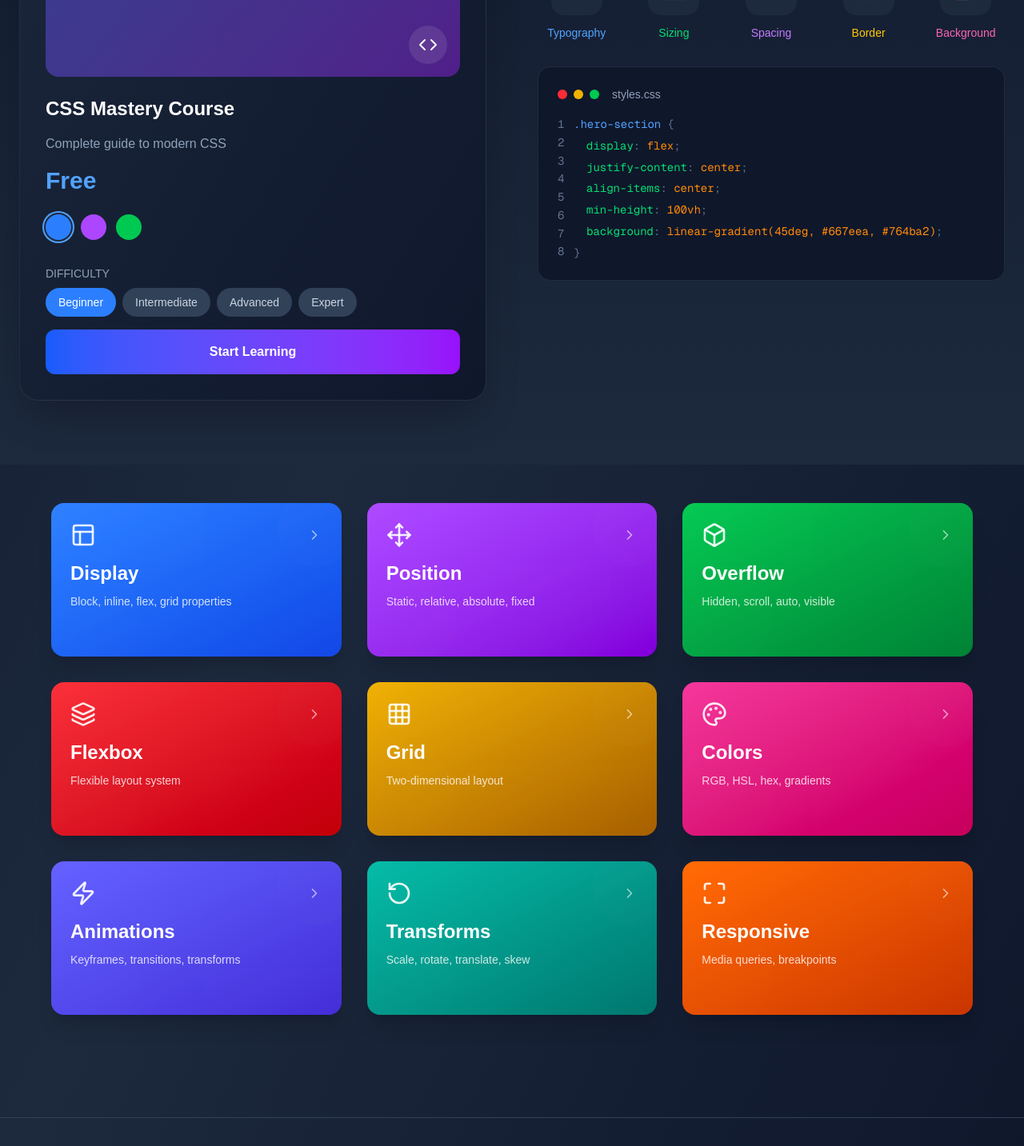
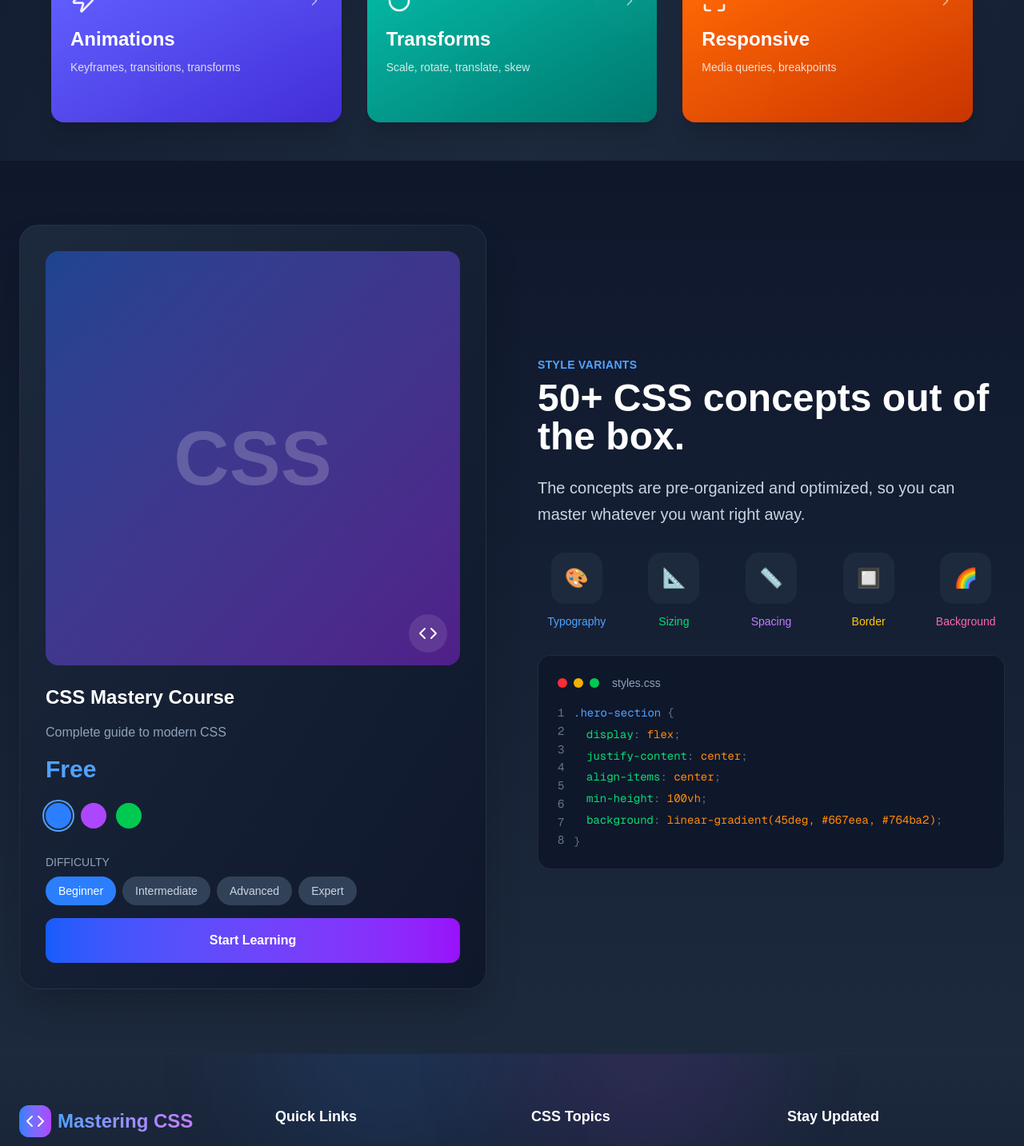
Before and after one commit to essolami/mastering-css, a Next.js app: page / in a window 1280 px wide. Shown: the part 1330-2763 px from the top of the page at 80% size. Built offline with nearby package versions, Linux system fonts and the light colour scheme.

Commit message:
display component

```diff
--- /dev/null
+++ b/src/app/display/page.tsx
@@ -0,0 +1,5 @@
+import React from "react";
+
+export default function Display() {
+  return <div>Display</div>;
+}
--- a/src/app/page.tsx
+++ b/src/app/page.tsx
@@ -1,6 +1,4 @@
-"use client";
-
-import React, { useState } from "react";
+import React from "react";
 import {
   ChevronRight,
   Code,
@@ -15,10 +13,9 @@ import {
   Maximize,
   Eye,
 } from "lucide-react";
+import Link from "next/link";
 
 export default function Home() {
-  const [hoveredCard, setHoveredCard] = useState<string | null>(null);
-
   const cssTopics = [
     {
       id: "display",
@@ -94,15 +91,6 @@ export default function Home() {
     },
   ];
 
-  const handleCardClick = (topicId: string) => {
-    // In a real Next.js app, you would use Next.js router
-    // For demo purposes, we'll just show an alert
-    alert(`Navigate to /${topicId} page`);
-    // In Next.js, you would use:
-    // import { useRouter } from 'next/router';
-    // const router = useRouter();
-    // router.push(`/${topicId}`);
-  };
   return (
     <div className="min-h-screen bg-gradient-to-br from-slate-900 via-slate-800 to-slate-900">
       {/* Header */}
@@ -264,6 +252,50 @@ export default function Home() {
         </div>
       </header>
 
+      {/* Main Content */}
+      <main className="container mx-auto px-6 py-12" id="cssTopics">
+        <div className="grid grid-cols-1 md:grid-cols-2 lg:grid-cols-3 gap-8 max-w-6xl mx-auto">
+          {cssTopics.map((topic) => (
+            <div key={topic.id} className={`relative group cursor-pointer `}>
+              {/* Card */}
+              <div
+                className={`relative h-48 rounded-2xl ${topic.bgPattern} ${topic.color} p-6 shadow-xl  overflow-hidden`}
+              >
+                {/* Background Pattern */}
+                <div className="absolute inset-0 opacity-10">
+                  <div className="absolute top-0 left-0 w-full h-full bg-gradient-to-br from-white/20 to-transparent"></div>
+                  <div className="absolute -top-4 -right-4 w-24 h-24 bg-white/10 rounded-full"></div>
+                  <div className="absolute -bottom-4 -left-4 w-32 h-32 bg-white/5 rounded-full"></div>
+                </div>
+
+                {/* Content */}
+                <Link href={`/${topic.id}`}>
+                  <div className="relative z-10 flex flex-col h-full">
+                    <div className="flex items-center justify-between mb-4">
+                      <div className="text-white/90 ">{topic.icon}</div>
+                      <ChevronRight className="w-5 h-5 text-white/60  " />
+                    </div>
+
+                    <h3 className="text-2xl font-bold text-white mb-2 ">
+                      {topic.title}
+                    </h3>
+
+                    <p className="text-white/80 text-sm leading-relaxed flex-grow">
+                      {topic.description}
+                    </p>
+
+                    {/* Hover Effect */}
+                    <div className="absolute inset-0 opacity-0 group-hover:opacity-100 transition-opacity duration-300 rounded-2xl"></div>
+                  </div>
+                </Link>
+
+                {/* Animated Border */}
+              </div>
+            </div>
+          ))}
+        </div>
+      </main>
+
       <section className="py-20 bg-gradient-to-b from-slate-900 to-slate-800">
         <div className="container mx-auto px-6">
           <div className="grid grid-cols-1 lg:grid-cols-2 gap-16 items-center">
@@ -301,7 +333,7 @@ export default function Home() {
                   {/* Difficulty Level */}
                   <div className="pt-4">
                     <p className="text-sm text-slate-400 mb-2">DIFFICULTY</p>
-                    <div className="flex gap-2">
+                    <div className="flex gap-2 overflow-x-scroll">
                       {["Beginner", "Intermediate", "Advanced", "Expert"].map(
                         (level, index) => (
                           <button
@@ -431,82 +463,175 @@ export default function Home() {
         </div>
       </section>
 
-      {/* Main Content */}
-      <main className="container mx-auto px-6 py-12" id="cssTopics">
-        <div className="grid grid-cols-1 md:grid-cols-2 lg:grid-cols-3 gap-8 max-w-6xl mx-auto">
-          {cssTopics.map((topic, index) => (
-            <div
-              key={topic.id}
-              className={`relative group cursor-pointer transform transition-all duration-300 hover:scale-105 ${
-                hoveredCard === topic.id ? "z-10" : ""
-              }`}
-              style={{
-                animationDelay: `${index * 100}ms`,
-              }}
-              onMouseEnter={() => setHoveredCard(topic.id)}
-              onMouseLeave={() => setHoveredCard(null)}
-              onClick={() => handleCardClick(topic.id)}
-            >
-              {/* Card */}
-              <div
-                className={`relative h-48 rounded-2xl ${topic.bgPattern} ${topic.color} p-6 shadow-xl transition-all duration-300 group-hover:shadow-2xl overflow-hidden`}
-              >
-                {/* Background Pattern */}
-                <div className="absolute inset-0 opacity-10">
-                  <div className="absolute top-0 left-0 w-full h-full bg-gradient-to-br from-white/20 to-transparent"></div>
-                  <div className="absolute -top-4 -right-4 w-24 h-24 bg-white/10 rounded-full"></div>
-                  <div className="absolute -bottom-4 -left-4 w-32 h-32 bg-white/5 rounded-full"></div>
+      {/* Footer */}
+      <footer className="relative bg-gradient-to-b from-slate-800 to-slate-900 border-t border-slate-700/50">
+        {/* Background Effects */}
+        <div className="absolute inset-0 overflow-hidden">
+          <div className="absolute -top-40 left-1/4 w-80 h-80 bg-blue-500/10 rounded-full blur-3xl"></div>
+          <div className="absolute -top-40 right-1/4 w-80 h-80 bg-purple-500/10 rounded-full blur-3xl"></div>
+        </div>
+
+        <div className="relative container mx-auto px-6">
+          {/* Main Footer Content */}
+          <div className="py-16 grid grid-cols-1 md:grid-cols-2 lg:grid-cols-4 gap-12">
+            {/* Brand Section */}
+            <div className="lg:col-span-1">
+              <div className="flex items-center gap-2 mb-6">
+                <div className="bg-gradient-to-r from-blue-500 to-purple-500 p-2 rounded-xl">
+                  <Code className="w-6 h-6 text-white" />
                 </div>
+                <h3 className="text-2xl font-bold bg-gradient-to-r from-blue-400 to-purple-400 bg-clip-text text-transparent">
+                  Mastering CSS
+                </h3>
+              </div>
+              <p className="text-slate-400 mb-6 leading-relaxed">
+                Master the art of CSS with comprehensive tutorials, interactive
+                examples, and modern techniques.
+              </p>
 
-                {/* Content */}
-                <div className="relative z-10 flex flex-col h-full">
-                  <div className="flex items-center justify-between mb-4">
-                    <div className="text-white/90 transform transition-transform duration-300 group-hover:scale-110">
-                      {topic.icon}
-                    </div>
-                    <ChevronRight className="w-5 h-5 text-white/60 transform transition-transform duration-300 group-hover:translate-x-1" />
-                  </div>
+              {/* Social Links */}
+              <div className="flex gap-4">
+                {[
+                  { icon: "🐦", label: "Twitter", color: "hover:bg-blue-500" },
+                  { icon: "💼", label: "LinkedIn", color: "hover:bg-blue-600" },
+                  { icon: "🐙", label: "GitHub", color: "hover:bg-gray-600" },
+                  { icon: "📺", label: "YouTube", color: "hover:bg-red-500" },
+                ].map((social, index) => (
+                  <button
+                    key={index}
+                    className={`w-10 h-10 bg-slate-800 rounded-full flex items-center justify-center text-lg transition-all duration-300 ${social.color} hover:scale-110 hover:shadow-lg`}
+                    aria-label={social.label}
+                  >
+                    {social.icon}
+                  </button>
+                ))}
+              </div>
+            </div>
 
-                  <h3 className="text-2xl font-bold text-white mb-2 group-hover:text-white/90 transition-colors">
-                    {topic.title}
-                  </h3>
+            {/* Quick Links */}
+            <div>
+              <h4 className="text-white font-semibold mb-6 text-lg">
+                Quick Links
+              </h4>
+              <ul className="space-y-3">
+                {[
+                  "Getting Started",
+                  "CSS Basics",
+                  "Advanced Topics",
+                  "Best Practices",
+                  "Code Examples",
+                  "Cheat Sheet",
+                ].map((link, index) => (
+                  <li key={index}>
+                    <a
+                      href="#"
+                      className="text-slate-400 hover:text-blue-400 transition-colors duration-300 flex items-center gap-2 group"
+                    >
+                      <ChevronRight className="w-4 h-4 transition-transform group-hover:translate-x-1" />
+                      {link}
+                    </a>
+                  </li>
+                ))}
+              </ul>
+            </div>
 
-                  <p className="text-white/80 text-sm leading-relaxed flex-grow">
-                    {topic.description}
-                  </p>
+            {/* CSS Topics */}
+            <div>
+              <h4 className="text-white font-semibold mb-6 text-lg">
+                CSS Topics
+              </h4>
+              <ul className="space-y-3">
+                {[
+                  "Flexbox",
+                  "Grid Layout",
+                  "Animations",
+                  "Responsive Design",
+                  "Typography",
+                  "Color Theory",
+                ].map((topic, index) => (
+                  <li key={index}>
+                    <a
+                      href="#"
+                      className="text-slate-400 hover:text-purple-400 transition-colors duration-300 flex items-center gap-2 group"
+                    >
+                      <div className="w-2 h-2 bg-slate-600 rounded-full group-hover:bg-purple-400 transition-colors"></div>
+                      {topic}
+                    </a>
+                  </li>
+                ))}
+              </ul>
+            </div>
 
-                  {/* Hover Effect */}
-                  <div className="absolute inset-0 opacity-0 group-hover:opacity-100 transition-opacity duration-300 rounded-2xl"></div>
+            {/* Newsletter */}
+            <div>
+              <h4 className="text-white font-semibold mb-6 text-lg">
+                Stay Updated
+              </h4>
+              <p className="text-slate-400 mb-4">
+                Get the latest CSS tips and tutorials delivered to your inbox.
+              </p>
+
+              <div className="space-y-3">
+                <div className="relative">
+                  <input
+                    type="email"
+                    placeholder="Enter your email"
+                    className="w-full bg-slate-800 border border-slate-700 rounded-xl px-4 py-3 text-white placeholder-slate-400 focus:outline-none focus:ring-2 focus:ring-blue-500 focus:border-transparent transition-all"
+                  />
                 </div>
-
-                {/* Animated Border */}
-                <div className="absolute inset-0 rounded-2xl bg-gradient-to-r from-white/20 to-transparent opacity-0 group-hover:opacity-100 transition-opacity duration-300"></div>
+                <button className="w-full bg-gradient-to-r from-blue-600 to-purple-600 hover:from-blue-700 hover:to-purple-700 text-white font-medium py-3 rounded-xl transition-all duration-300 hover:shadow-lg hover:shadow-blue-500/25">
+                  Subscribe
+                </button>
               </div>
 
-              {/* Floating Animation */}
-              <style jsx>{`
-                @keyframes float {
-                  0%,
-                  100% {
-                    transform: translateY(0px);
-                  }
-                  50% {
-                    transform: translateY(-10px);
-                  }
-                }
-                .group:hover {
-                  animation: float 2s ease-in-out infinite;
-                }
-              `}</style>
+              {/* Stats */}
+              <div className="mt-8 grid grid-cols-2 gap-4">
+                <div className="text-center">
+                  <div className="text-2xl font-bold text-blue-400">10K+</div>
+                  <div className="text-xs text-slate-500">Students</div>
+                </div>
+                <div className="text-center">
+                  <div className="text-2xl font-bold text-purple-400">50+</div>
+                  <div className="text-xs text-slate-500">Lessons</div>
+                </div>
+              </div>
             </div>
-          ))}
-        </div>
-      </main>
+          </div>
 
-      {/* Footer */}
-      <footer className="mt-20 py-8 border-t border-slate-700">
-        <div className="container mx-auto px-6 text-center text-slate-400">
-          <p>© 2025 Mastering CSS with Hamza Essolami.</p>
+          {/* Bottom Bar */}
+          <div className="border-t border-slate-700/50 py-8">
+            <div className="flex flex-col md:flex-row justify-between items-center gap-4">
+              <div className="text-slate-400 text-sm">
+                © 2024 Mastering CSS. All rights reserved. Built with 💙 for
+                developers.
+              </div>
+
+              <div className="flex items-center gap-6 text-sm">
+                <a
+                  href="#"
+                  className="text-slate-400 hover:text-white transition-colors"
+                >
+                  Privacy Policy
+                </a>
+                <a
+                  href="#"
+                  className="text-slate-400 hover:text-white transition-colors"
+                >
+                  Terms of Service
+                </a>
+                <a
+                  href="#"
+                  className="text-slate-400 hover:text-white transition-colors"
+                >
+                  Contact
+                </a>
+                <div className="flex items-center gap-2 text-slate-400">
+                  <div className="w-2 h-2 bg-green-400 rounded-full animate-pulse"></div>
+                  <span>All systems operational</span>
+                </div>
+              </div>
+            </div>
+          </div>
         </div>
       </footer>
     </div>
```
